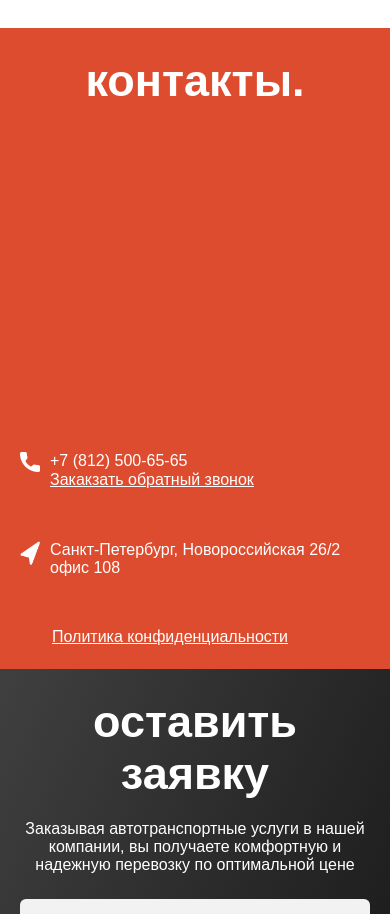
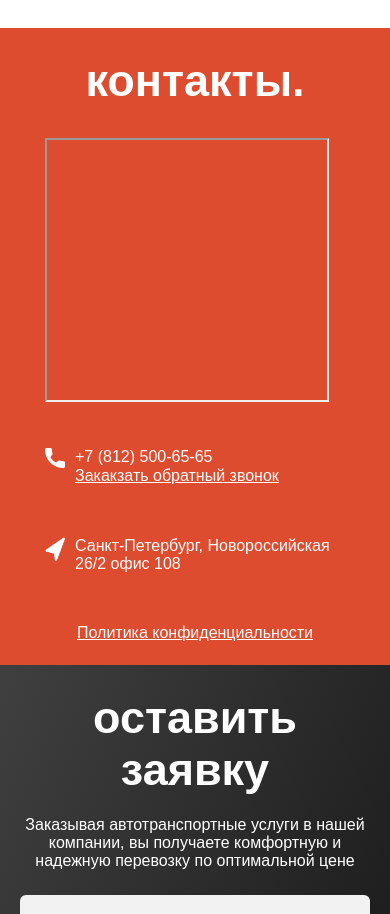
Before and after one commit to diana-nikolaeva/ezh-bus, a Vue app: page / in a window 390 px wide. Shown: the part 3360-4274 px from the top of the page. Built offline with nearby package versions, Linux system fonts and the light colour scheme; a web font is replaced by a local one.

Commit message:
our cars for phone about us for decktop and phone contacts for desktop

```diff
--- a/src/components/calculate-block.vue
+++ b/src/components/calculate-block.vue
@@ -58,6 +58,7 @@ export default defineComponent({
       }
     }
   }
+
   .title-descr{
     margin: 0 20px;
     color:  #232323;
--- a/src/components/contacts-block.vue
+++ b/src/components/contacts-block.vue
@@ -5,9 +5,11 @@
 <template>
   <section class="contact-block">
     <h2>контакты.</h2>
+    <div class="container-contact-block">
       <div class="maps">
-      <iframe src="https://yandex.ru/map-widget/v1/?um=constructor%3Ae90c77c578d6659d60a671c2a0c3cfeeb46cebe2afac01b781ed3ad6a02595d3&amp;source=constructor" width="280" height="260" frameborder="0"></iframe>
+        <iframe src="https://yandex.ru/map-widget/v1/?um=constructor%3Ae90c77c578d6659d60a671c2a0c3cfeeb46cebe2afac01b781ed3ad6a02595d3&amp;source=constructor"></iframe>
       </div>
+      <div>
         <div class="order-call">
           <img src="../assets/phone-icon.png" alt="phone-ezh-bus" class="img-phone">
           <div class="container-contacts">
@@ -22,6 +24,8 @@
           <div class="address">Санкт-Петербург, Новороссийская 26/2 офис 108</div>
         </div>
         <a href="" class="privacy"> Политика конфиденциальности</a>
+      </div>
+    </div>
   </section>
 </template>
 
@@ -43,12 +47,36 @@
      line-height: 130%;
      text-decoration-line: underline;
    }
+   .container-contact-block{
+     display: flex;
+     flex-direction: column;
+     max-width: 300px;
+     margin: 0 auto;
+     @media only screen and (min-width: 865px) {
+       flex-direction: row-reverse;
+       max-width: 1250px;
+     }
+   }
    .maps{
     margin-bottom: 50px;
+     width: 280px;
+     height: 260px;
+     @media only screen and (min-width: 865px){
+       width: 616px;
+       height: 517px;
+       margin-left: 200px;
+     }
+   }
+   iframe{
+     width: 100%;
+     height: 100%;
    }
    .order-call{
      display: flex;
      flex-direction: row;
+     @media only screen and (min-width: 865px){
+       margin-top: 71px;
+     }
      .container-contacts{
        display: flex;
        flex-direction: column;
```
Lines whose indentation alone changed are shown as unchanged.
